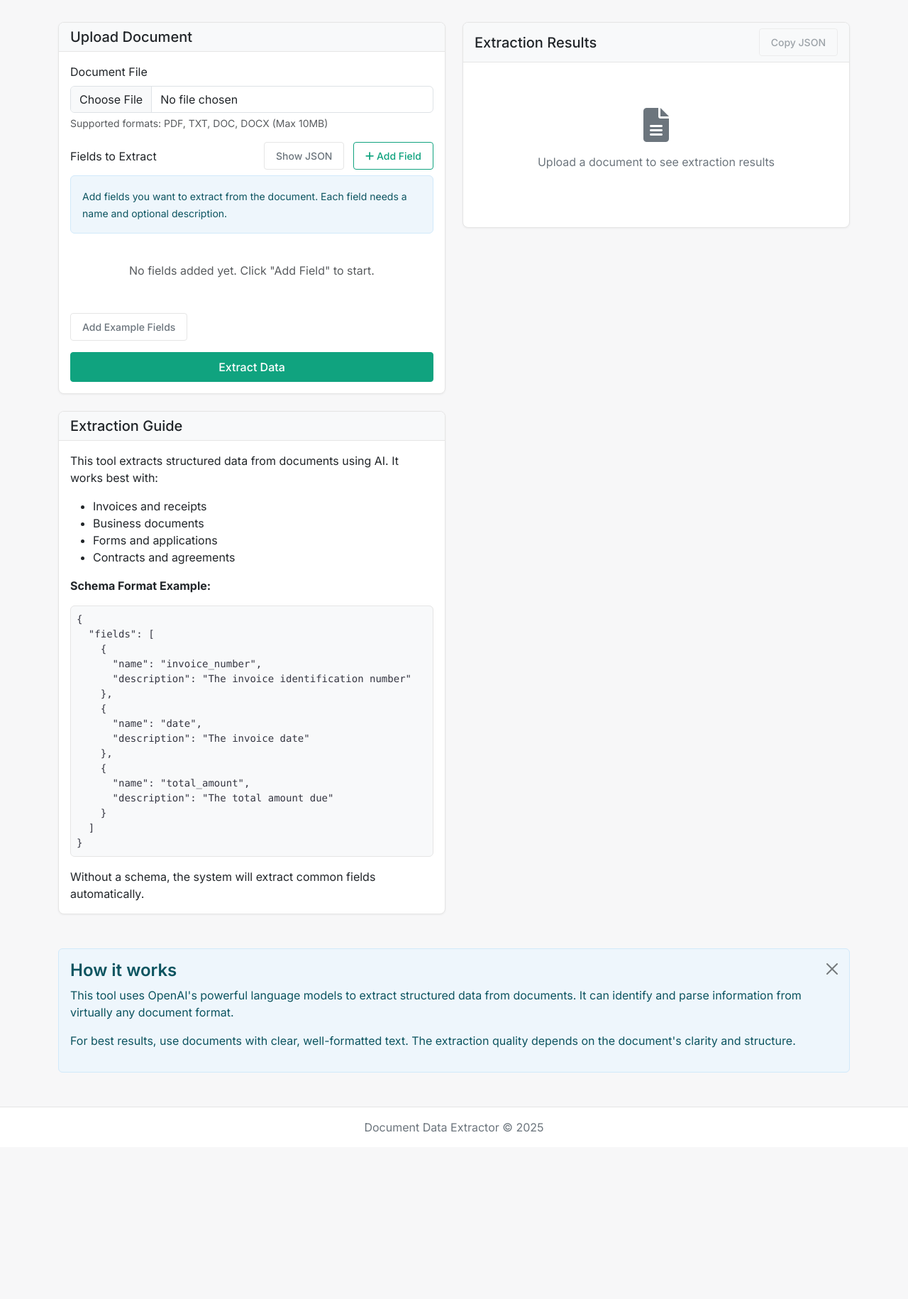
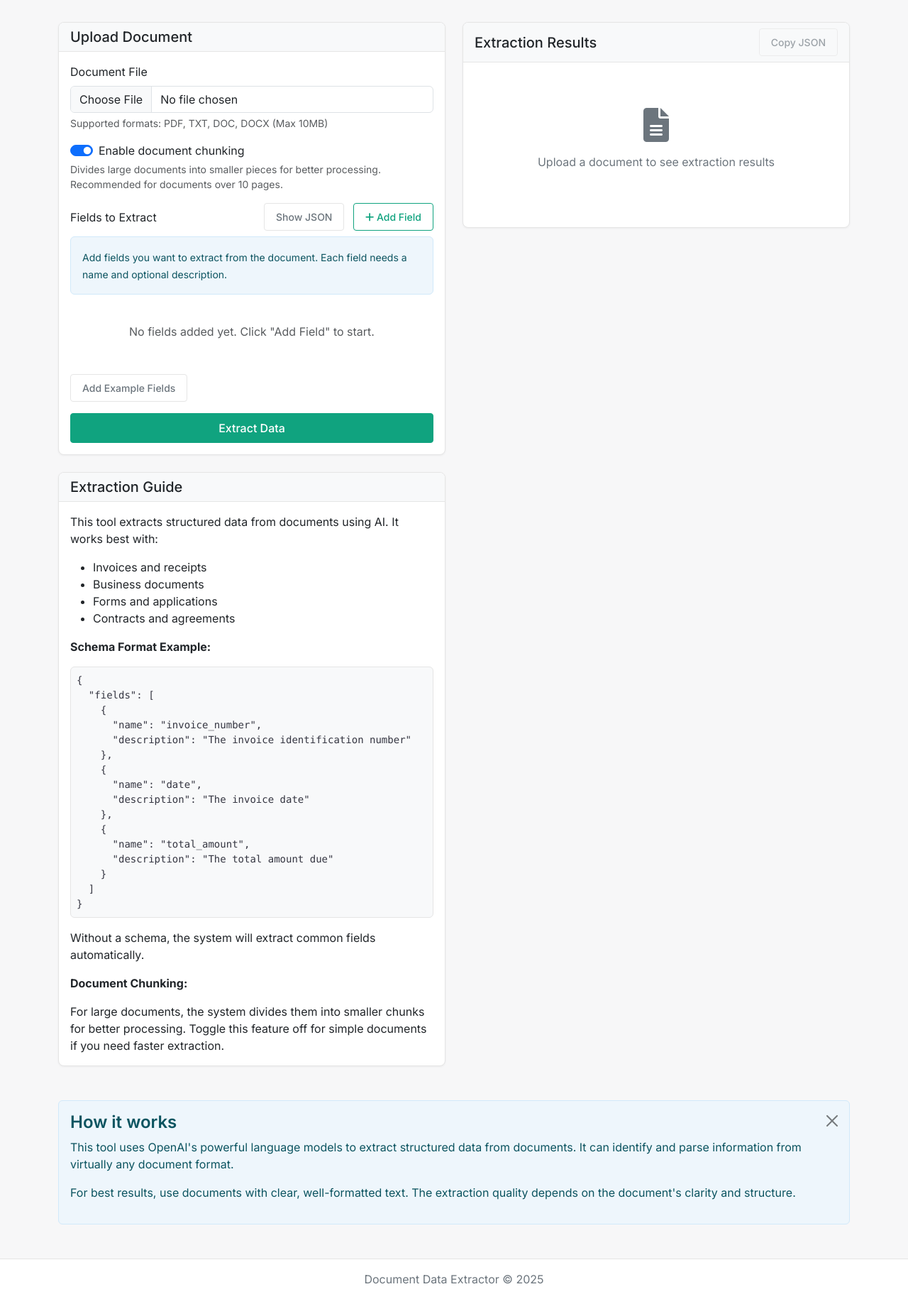
Before and after one commit to sunnymurali/document-extraction-api, a Flask app: page / in a window 1280 px wide. Shown: the part 212-2042 px from the top of the page at 71% size. Before the commit the page ends 1807 px from the top, so only its background shows below. Run offline with Flask 3, Linux system fonts and the light colour scheme; some libraries are stand-ins or nearby versions.

Commit message:
Add document chunking feature to improve large file processing
Replit-Commit-Author: Agent
Replit-Commit-Session-Id: bb85cadc-af8b-4e9e-a15c-f0eea84b3bb1
Replit-Commit-Screenshot-Url: https://storage.googleapis.com/screenshot-production-us-central1/4b0fb24b-48af-4b05-bbdd-8fc82d8839bc/dabd18dd-abee-4ce1-8d18-10bad449688f.jpg

```diff
--- a/app.py
+++ b/app.py
@@ -56,6 +56,7 @@ def extract_data():
     Request: multipart/form-data with:
     - file: The document file
     - extraction_schema: (optional) JSON string defining extraction schema
+    - use_chunking: (optional) Boolean to enable/disable chunking for large documents (default: true)
 
     Response: JSON with extraction results
     """
@@ -81,6 +82,15 @@ def extract_data():
                 schema = json.loads(request.form['extraction_schema'])
             except json.JSONDecodeError as e:
                 return jsonify({'success': False, 'error': f'Invalid schema format: {str(e)}'}), 400
+
+        # Check if chunking should be used (default to True for large documents)
+        use_chunking = True
+        if 'use_chunking' in request.form:
+            use_chunking_param = request.form['use_chunking'].lower()
+            use_chunking = use_chunking_param not in ('false', '0', 'no', 'off')
+
+        # Log the chunking setting
+        logger.info(f"Document processing with chunking: {'enabled' if use_chunking else 'disabled'}")
 
         # Save the file
         filename = secure_filename(file.filename)
@@ -114,7 +124,8 @@ def extract_data():
                         # Keep the default text preview if extraction fails
             else:
                 # Process the uploaded file with our extractor
-                result = extract_document_data(file_path, schema)
+                # Pass the chunking parameter to control chunking behavior
+                result = extract_document_data(file_path, schema, use_chunking=use_chunking)
 
             return jsonify(result)
 
--- a/static/main.js
+++ b/static/main.js
@@ -7,6 +7,7 @@ document.addEventListener('DOMContentLoaded', function() {
     // General extraction elements
     const uploadForm = document.getElementById('upload-form');
     const fileInput = document.getElementById('document-file');
+    const useChunkingCheckbox = document.getElementById('use-chunking');
     const extractBtn = document.getElementById('extract-btn');
     const loadingSpinner = document.getElementById('loading-spinner');
     const loadingOverlay = document.getElementById('loading-overlay');
@@ -61,6 +62,9 @@ document.addEventListener('DOMContentLoaded', function() {
         // Prepare form data for upload
         const formData = new FormData();
         formData.append('file', fileInput.files[0]);
+
+        // Add chunking option
+        formData.append('use_chunking', useChunkingCheckbox.checked ? 'true' : 'false');
 
         if (schemaInput.value.trim()) {
             formData.append('extraction_schema', schemaInput.value);
@@ -134,8 +138,28 @@ document.addEventListener('DOMContentLoaded', function() {
         resultsContainer.innerHTML = '';
 
         if (data.success && data.data) {
+            // Show chunking information if available
+            let chunkingInfo = '';
+            if (data.chunking_info) {
+                if (data.chunking_info.used) {
+                    chunkingInfo = `
+                        <div class="alert alert-info mb-3">
+                            <h5>Document Processing Information</h5>
+                            <p>Document was processed using chunking: ${data.chunking_info.chunks_processed} of ${data.chunking_info.total_chunks} chunks processed.</p>
+                        </div>
+                    `;
+                } else {
+                    chunkingInfo = `
+                        <div class="alert alert-info mb-3">
+                            <p>Document was processed as a single chunk (chunking disabled or not needed).</p>
+                        </div>
+                    `;
+                }
+            }
+
             // Create results display
             const resultHtml = `
+                ${chunkingInfo}
                 <div class="results-content">
                     <pre class="json-display">${syntaxHighlight(JSON.stringify(data.data, null, 2))}</pre>
                 </div>
--- a/templates/index.html
+++ b/templates/index.html
@@ -46,6 +46,14 @@
                                         <label for="document-file" class="form-label">Document File</label>
                                         <input type="file" class="form-control" id="document-file" name="file" accept=".pdf,.txt,.doc,.docx" required>
                                         <div class="form-text">Supported formats: PDF, TXT, DOC, DOCX (Max 10MB)</div>
+                                    </div>
+
+                                    <div class="mb-3">
+                                        <div class="form-check form-switch">
+                                            <input class="form-check-input" type="checkbox" id="use-chunking" name="use_chunking" checked>
+                                            <label class="form-check-label" for="use-chunking">Enable document chunking</label>
+                                        </div>
+                                        <div class="form-text">Divides large documents into smaller pieces for better processing. Recommended for documents over 10 pages.</div>
                                     </div>
 
                                     <div class="mb-3">
@@ -120,7 +128,9 @@
     }
   ]
 }</code></pre>
-                                <p class="mb-0">Without a schema, the system will extract common fields automatically.</p>
+                                <p>Without a schema, the system will extract common fields automatically.</p>
+                                <p><strong>Document Chunking:</strong></p>
+                                <p class="mb-0">For large documents, the system divides them into smaller chunks for better processing. Toggle this feature off for simple documents if you need faster extraction.</p>
                             </div>
                         </div>
                     </div>
```
